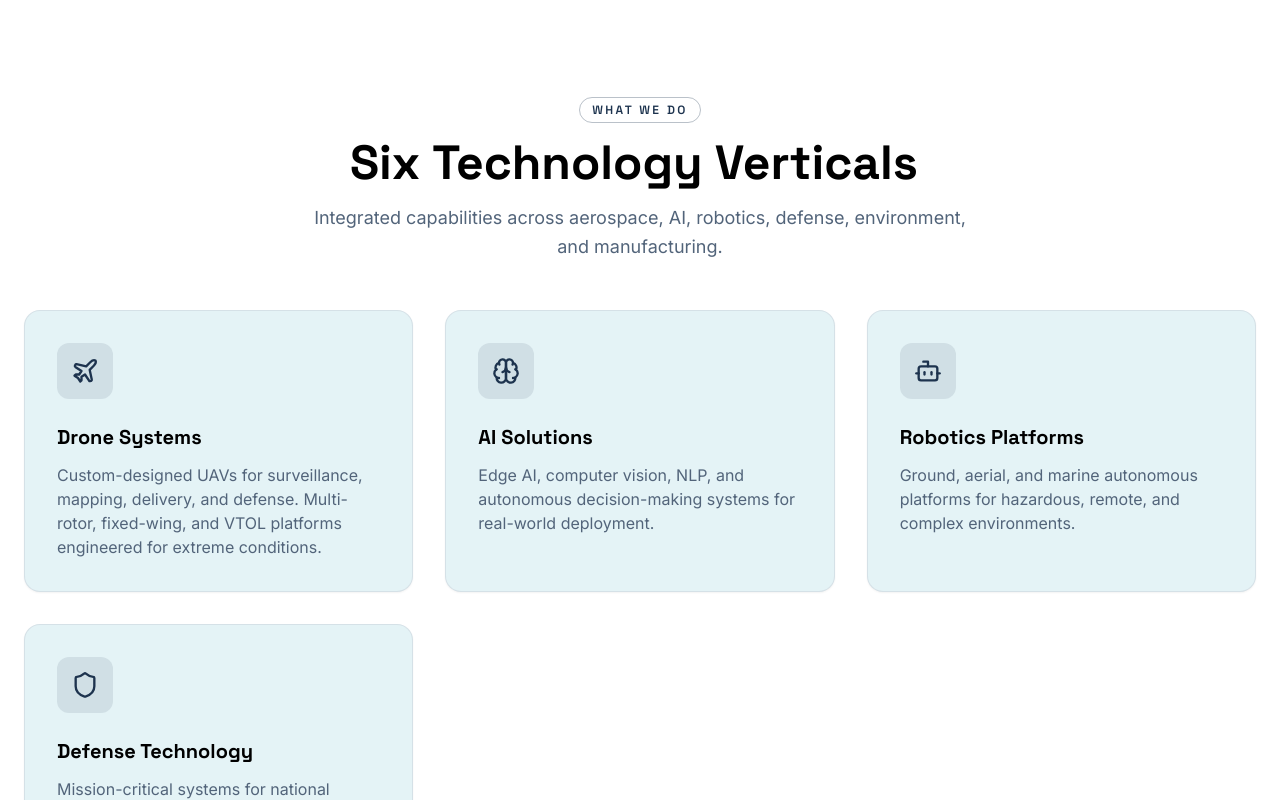
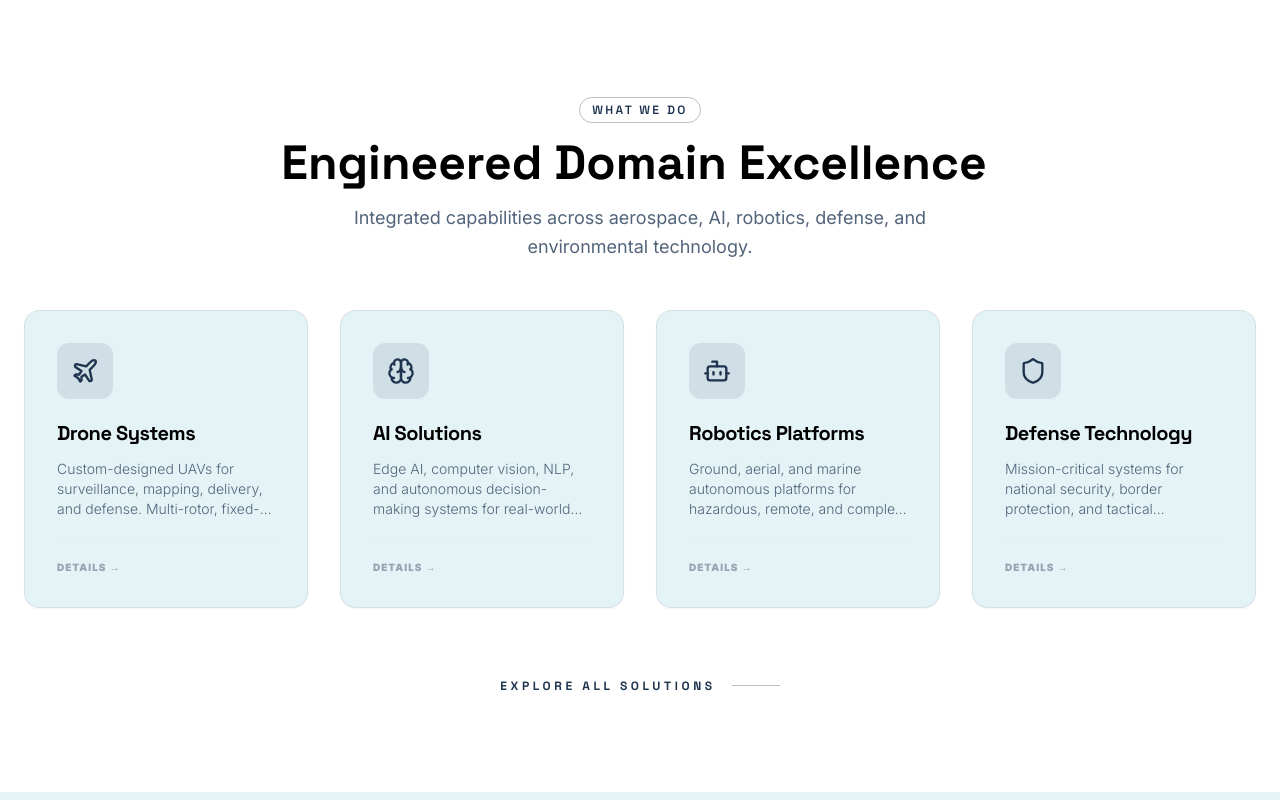
Before and after one commit to mauryatechnology/adiveer-aviation, a Next.js app: page / in a window 1280 px wide. Shown: the part 800-1600 px from the top of the page. Built offline with nearby package versions, Linux system fonts and the light colour scheme.

Commit message:
update home page

```diff
--- a/src/components/sections/home/HomeFeaturedProject.tsx
+++ b/src/components/sections/home/HomeFeaturedProject.tsx
@@ -70,8 +70,8 @@ export function HomeFeaturedProject() {
               transition={{ delay: 0.6 }}
             >
               <MagneticButton>
-                <Link href="/work" className="inline-flex items-center gap-3 px-8 py-4 bg-primary text-primary-foreground font-heading font-black uppercase tracking-wider rounded-xl hover:bg-primary/90 transition-all group shadow-xl shadow-primary/20">
-                  Project Details <ArrowRight className="w-5 h-5 transition-transform group-hover:translate-x-1" />
+                <Link href={`/work/${project.slug}`} className="inline-flex items-center gap-3 px-8 py-4 bg-primary text-primary-foreground font-heading font-black uppercase tracking-wider rounded-xl hover:bg-primary/90 transition-all group shadow-xl shadow-primary/20">
+                  Explore Case Study <ArrowRight className="w-5 h-5 transition-transform group-hover:translate-x-1" />
                 </Link>
               </MagneticButton>
             </motion.div>
--- a/src/components/sections/home/HomeVerticals.tsx
+++ b/src/components/sections/home/HomeVerticals.tsx
@@ -1,44 +1,61 @@
 "use client";
 
 import { motion } from "framer-motion";
-import { Plane, Brain, Bot, Shield, Leaf, Cog } from "lucide-react";
+import Link from "next/link";
 import SectionHeading from "@/components/common/SectionHeading";
 import StaggerContainer, { staggerItem } from "@/components/animations/StaggerContainer";
-
 import { services } from "@/data/services";
 
-const verticals = services.slice(0, 6);
+export function HomeVerticals() {
+  const verticals = services.slice(0, 6);
 
-export function HomeVerticals() {
   return (
     <section className="py-24 bg-card relative overflow-hidden">
       <div className="container mx-auto px-6 relative z-10">
         <SectionHeading
           tag="What We Do"
-          title="Six Technology Verticals"
-          description="Integrated capabilities across aerospace, AI, robotics, defense, environment, and manufacturing."
+          title="Engineered Domain Excellence"
+          description="Integrated capabilities across aerospace, AI, robotics, defense, and environmental technology."
         />
-        <StaggerContainer className="grid grid-cols-1 md:grid-cols-2 lg:grid-cols-3 gap-8" stagger={0.12}>
-          {verticals.map((v) => (
-            <motion.div
-              key={v.title}
-              variants={staggerItem}
-              whileHover={{ y: -8, transition: { type: "spring", stiffness: 300 } }}
-              className="p-8 bg-background rounded-2xl border border-border/50 shadow-sm hover:shadow-xl hover:border-primary/30 transition-all duration-300 group cursor-pointer"
-            >
+        <StaggerContainer className="grid grid-cols-2 md:grid-cols-3 lg:grid-cols-4 gap-4 md:gap-8" stagger={0.12}>
+          {services.map((v) => (
+            <Link key={v.title} href={`/products/${v.slug}`}>
               <motion.div
-                className="w-14 h-14 rounded-xl bg-primary/10 flex items-center justify-center mb-6 group-hover:bg-primary/20 transition-colors"
-                initial={{ rotate: 0 }}
-                whileHover={{ rotate: [0, -10, 10, 0] }}
-                transition={{ duration: 0.5 }}
+                variants={staggerItem}
+                whileHover={{ y: -8, transition: { type: "spring", stiffness: 300 } }}
+                className="p-5 md:p-8 bg-background rounded-2xl border border-border/50 shadow-sm hover:shadow-xl hover:border-primary/30 transition-all duration-300 group h-full flex flex-col"
               >
-                <v.icon className="w-7 h-7 text-primary" />
+                <div className="w-12 h-12 md:w-14 md:h-14 rounded-xl bg-primary/10 flex items-center justify-center mb-5 group-hover:bg-primary transition-colors duration-500">
+                  <v.icon className="w-6 h-6 md:w-7 md:h-7 text-primary group-hover:text-primary-foreground transition-colors duration-500" />
+                </div>
+                <h3 className="font-heading font-bold text-lg md:text-xl text-foreground mb-3 group-hover:text-primary transition-colors tracking-tight line-clamp-1">{v.title}</h3>
+                <p className="text-muted-foreground leading-relaxed text-[13px] md:text-sm font-light line-clamp-3 mb-6">
+                  {v.desc}
+                </p>
+
+                <div className="mt-auto pt-4 border-t border-border/10 flex items-center gap-2 text-[10px] font-black uppercase tracking-widest text-primary/40 group-hover:text-primary transition-colors">
+                  Details &rarr;
+                </div>
               </motion.div>
-              <h3 className="font-heading font-bold text-xl text-foreground mb-3 group-hover:text-primary transition-colors">{v.title}</h3>
-              <p className="text-muted-foreground leading-relaxed text-sm md:text-base">{v.desc}</p>
-            </motion.div>
+            </Link>
           ))}
         </StaggerContainer>
+
+        {/* Dynamic CTA */}
+        <motion.div
+           initial={{ opacity: 0, y: 20 }}
+           whileInView={{ opacity: 1, y: 0 }}
+           viewport={{ once: true }}
+           transition={{ delay: 0.5 }}
+           className="mt-16 text-center"
+        >
+          <Link
+            href="/products"
+            className="inline-flex items-center gap-2 text-xs font-heading font-black uppercase tracking-[0.3em] text-primary hover:text-foreground transition-all group"
+          >
+            Explore All Solutions <div className="w-12 h-px bg-primary/30 group-hover:w-16 group-hover:bg-primary transition-all ml-2" />
+          </Link>
+        </motion.div>
       </div>
     </section>
   );
--- a/src/data/home.ts
+++ b/src/data/home.ts
@@ -22,13 +22,15 @@ export const heroStats = [
 ];
 
 export const featuredProject = {
-  name: "Project Aether",
+  id: "v-8-surveillance",
+  slug: "v-8-surveillance",
+  name: "V-8 Long Range Surveillance",
   category: "Aerospace",
-  desc: "A high-altitude autonomous surveillance drone for border monitoring, designed for extreme durability and real-time AI processing at the edge.",
-  tech: "Custom carbon-fiber frame · Solar-hybrid power · Edge AI · Encrypted MAVLink communication",
+  desc: "The V-8 is an advanced autonomous aerial platform designed for persistent, long-range surveillance in extreme environments. Built for scalability and reliability, it enables round-the-clock monitoring of critical borders with minimal human intervention.",
+  tech: "Carbon Fiber Composites · Edge AI · Thermal Imaging · LTE-M Integration",
   metrics: [
-    { value: "500+", label: "Terrain Monitored (KM)" },
-    { value: "72", unit: "h", label: "Continuous Flight" }
+    { value: "500", label: "KM Territory Monitored" },
+    { value: "24", unit: "h", label: "Flight Endurance" }
   ]
 };
 
```
